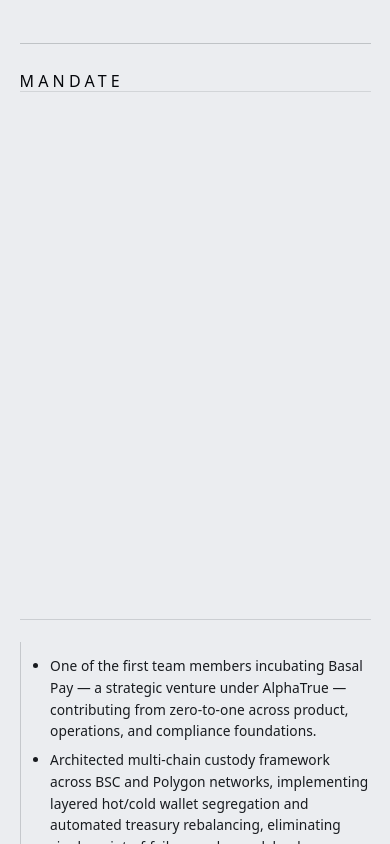
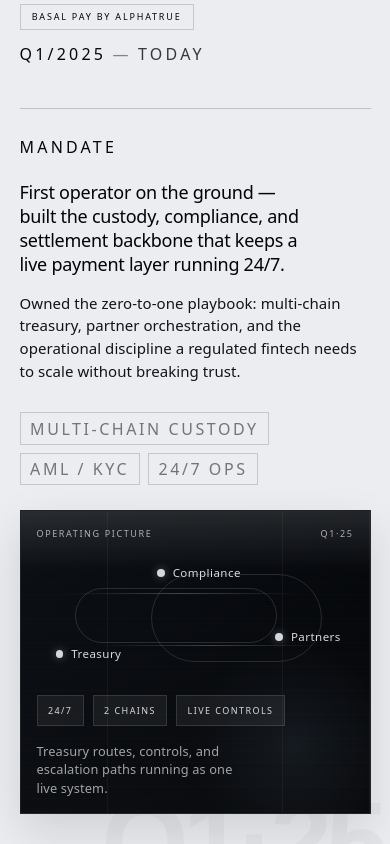
Before and after one commit to khoaskrt/Khoa-Portfolio, a React (Vite) app: page / in a window 390 px wide. Shown: the part 3680-4524 px from the top of the page. Built offline with nearby package versions, Linux system fonts and the light colour scheme; the HTML template or start-up script is replaced by a standard one; a web font is replaced by a local one.

Commit message:
update 22/05

```diff
--- a/src/sections/work-experience/WorkExperienceSection.tsx
+++ b/src/sections/work-experience/WorkExperienceSection.tsx
@@ -1,4 +1,4 @@
-import { useState, useEffect, useRef } from 'react';
+import React, { useState, useEffect, useRef } from 'react';
 import gsap from 'gsap';
 import { ScrollTrigger } from 'gsap/ScrollTrigger';
 import { workExperienceContent } from './content';
@@ -13,8 +13,8 @@ type WorkExperienceSectionProps = {
 
 const chapterBgs = [
   'oklch(0.945 0.005 255)',
-  'oklch(0.885 0.005 255)',
-  'oklch(0.825 0.006 255)',
+  '#818181',
+  '#3F3F3F',
 ];
 
 export function WorkExperienceSection({ transitionProgress = 0 }: WorkExperienceSectionProps) {
@@ -134,36 +134,51 @@ export function WorkExperienceSection({ transitionProgress = 0 }: WorkExperience
   );
 }
 
-type ChapterCardProps = {
-  key?: string;
+type ChapterCardProps = React.ComponentProps<'article'> & {
   chapter: (typeof workExperienceContent.chapters)[number];
   index: number;
   bgColor: string;
 };
 
 function ChapterCard({ chapter, index, bgColor }: ChapterCardProps) {
+  const [lead, support] = chapter.operative;
+  const isDark = index >= 1;
+
   return (
     <article
       className="work-chapter"
+      {...(isDark && { 'data-cursor-dark': '' })}
       style={{
         position: 'relative',
         isolation: 'isolate',
         overflow: 'hidden',
         background: bgColor,
-        color: index === 2 ? 'oklch(0.10 0.01 255)' : 'oklch(0.13 0.01 255)',
+        color: isDark ? '#FFFFFF' : 'oklch(0.13 0.01 255)',
         paddingInline: 'var(--layout-padding)',
+        width: '100%',
+        maxWidth: '100dvw',
+        boxSizing: 'border-box',
         minHeight: '100vh',
         display: 'flex',
         flexDirection: 'column',
         justifyContent: 'center',
         paddingTop: 'clamp(3.5rem, 8vh, 6.5rem)',
         paddingBottom: 'clamp(2.5rem, 5vh, 4rem)',
+        ...(isDark && {
+          '--day-heading': '#FFFFFF',
+          '--day-body': '#FFFFFF',
+          '--day-secondary': index === 2 ? '#FFFFFF' : 'rgba(255,255,255,0.92)',
+          '--day-muted': index === 2 ? 'rgba(255,255,255,0.7)' : 'rgba(255,255,255,0.65)',
+          '--day-faint': 'rgba(255,255,255,0.5)',
+          '--day-signal-text': 'rgba(255,255,255,0.6)',
+          '--day-stamp-border': 'rgba(255,255,255,0.3)',
+        } as React.CSSProperties),
       }}
     >
       {index > 0 && (
         <div
           className="pointer-events-none absolute inset-x-[var(--layout-padding)] top-0 h-px"
-          style={{ background: 'oklch(0.78 0.01 255 / 0.5)' }}
+          style={{ background: isDark ? 'rgba(255,255,255,0.2)' : 'oklch(0.78 0.01 255 / 0.5)' }}
         />
       )}
 
@@ -173,7 +188,7 @@ function ChapterCard({ chapter, index, bgColor }: ChapterCardProps) {
           right: 'clamp(0.5rem, 2vw, 2rem)',
           bottom: '-1.5rem',
           fontSize: 'clamp(7rem, 22vw, 18rem)',
-          opacity: 0.028,
+          opacity: isDark ? 0.06 : 0.028,
           zIndex: 0,
           whiteSpace: 'nowrap',
         }}
@@ -182,7 +197,6 @@ function ChapterCard({ chapter, index, bgColor }: ChapterCardProps) {
         {chapter.era}
       </div>
 
-      {/* HEADER */}
       <div className="relative z-2 flex items-start justify-between gap-6">
         <div className="work-title-block flex flex-col" style={{ gap: 'clamp(1.25rem, 2.5vh, 2rem)', flex: '1 1 0%' }}>
           <h3
@@ -195,7 +209,7 @@ function ChapterCard({ chapter, index, bgColor }: ChapterCardProps) {
             <span className="work-stamp inline-flex items-center border border-[var(--day-stamp-border)] bg-transparent px-[0.7rem] py-[0.32rem] text-[var(--text-label)] font-normal tracking-[0.2em] uppercase text-[var(--day-muted)] whitespace-nowrap">
               {chapter.company}
             </span>
-            <div className="flex items-center gap-[0.4rem] text-[var(--text-label)] font-light tracking-[0.22em] uppercase text-[var(--day-signal-text)]">
+            <div className="flex items-center gap-[0.4rem] text-[var(--text-label)] font-light tracking-[0.2em] uppercase text-[var(--day-signal-text)]">
               <span>{chapter.periodFrom}</span>
               <span className="opacity-45" aria-hidden="true">—</span>
               <span className="text-[var(--day-muted)]">{chapter.periodTo}</span>
@@ -203,7 +217,7 @@ function ChapterCard({ chapter, index, bgColor }: ChapterCardProps) {
           </div>
         </div>
         <span
-          className="work-chap-num m-0 shrink-0 select-none font-display font-bold leading-[0.88] tracking-[-0.04em] text-[oklch(0.58_0.01_255/0.72)]"
+          className={`work-chap-num m-0 shrink-0 select-none font-display font-bold leading-[0.88] tracking-[-0.04em] ${isDark ? 'text-[rgba(255,255,255,0.4)]' : 'text-[oklch(0.58_0.01_255/0.72)]'}`}
           style={{ fontSize: 'var(--text-headline)' }}
           aria-hidden="true"
         >
@@ -211,9 +225,8 @@ function ChapterCard({ chapter, index, bgColor }: ChapterCardProps) {
         </span>
       </div>
 
-      {/* Divider */}
       <div
-        className="h-px bg-[oklch(0.55_0.01_255/0.35)]"
+        className={`h-px ${isDark ? 'bg-[rgba(255,255,255,0.2)]' : 'bg-[oklch(0.55_0.01_255/0.35)]'}`}
         style={{
           marginTop: 'clamp(2.5rem, 5vh, 4rem)',
           marginBottom: 'clamp(1.75rem, 3.5vh, 2.75rem)',
@@ -221,77 +234,104 @@ function ChapterCard({ chapter, index, bgColor }: ChapterCardProps) {
         aria-hidden="true"
       />
 
-      {/* BODY */}
-      <div className="work-card-body relative z-2 flex flex-wrap items-start">
-        <span className="work-card-label shrink-0 text-[var(--text-label)] font-light tracking-[0.26em] uppercase text-[var(--day-signal-text)] leading-none">
+      <div className="work-card-body relative z-2">
+        <div className="work-card-narrative">
+          <span className="work-card-label text-[var(--text-label)] font-light tracking-[0.2em] uppercase text-[var(--day-signal-text)] leading-none">
             Mandate
           </span>
 
-        <div className="work-card-text flex flex-col gap-[0.9rem]">
-          {chapter.operative.map((text, i) => (
+          <div className="work-card-text flex flex-col">
             <p
-              key={i}
-              className="work-operative m-0 font-body leading-[1.5] tracking-[0.004em] text-[var(--day-body)]"
+              className="work-operative m-0 font-body leading-[1.34] tracking-[-0.015em] text-[var(--day-heading)]"
+              style={{ fontSize: 'var(--text-quote)', textWrap: 'balance' }}
+            >
+              {lead}
+            </p>
+            {support && (
+              <p
+                className="work-operative-support m-0 font-body leading-[1.52] tracking-[0.004em] text-[var(--day-body)]"
                 style={{ fontSize: 'var(--text-body)', textWrap: 'pretty' }}
               >
-              {text}
+                {support}
               </p>
+            )}
+          </div>
+
+          {chapter.shift && (
+            <div className="work-card-shift flex flex-col">
+              <span className="text-[var(--text-label)] font-light tracking-[0.2em] uppercase text-[var(--day-signal-text)] leading-none">
+                The shift
+              </span>
+              <p
+                className="m-0 font-body leading-[1.52] tracking-[0.004em] text-[var(--day-secondary)]"
+                style={{ fontSize: 'var(--text-body)', textWrap: 'pretty' }}
+              >
+                {chapter.shift}
+              </p>
+            </div>
+          )}
+
+          {chapter.signals.length > 0 && (
+            <div className="work-card-signals flex flex-wrap gap-[0.5rem]">
+              {chapter.signals.map((signal) => (
+                <span
+                  key={signal}
+                  className="work-signal-tag inline-flex items-center border px-[0.6rem] py-[0.2rem] text-[var(--text-label)] font-light tracking-[0.16em] uppercase"
+                  style={{
+                    borderColor: isDark ? 'rgba(255,255,255,0.2)' : 'oklch(0.55 0.01 255 / 0.3)',
+                    color: isDark ? 'rgba(255,255,255,0.55)' : 'oklch(0.45 0.01 255 / 0.8)',
+                  }}
+                >
+                  {signal}
+                </span>
+              ))}
+            </div>
+          )}
+        </div>
+
+        <div className="work-card-visual">
+          {'image' in chapter && chapter.image ? (
+            <div className="work-visual-photo">
+              <img
+                src={chapter.image.src}
+                alt={chapter.image.alt}
+                loading="lazy"
+              />
+            </div>
+          ) : (
+            <div className="work-visual-frame">
+              <div className="work-visual-noise" aria-hidden="true" />
+              <div className="work-visual-topline">
+                <span>{chapter.visual.eyebrow}</span>
+                <span>{chapter.era}</span>
+              </div>
+
+              <div className="work-visual-stage" aria-hidden="true">
+                <div className="work-visual-orbit work-visual-orbit-a" />
+                <div className="work-visual-orbit work-visual-orbit-b" />
+                <div className="work-visual-line work-visual-line-a" />
+                <div className="work-visual-line work-visual-line-b" />
+
+                {chapter.visual.nodes.map((node, nodeIndex) => (
+                  <div
+                    key={node}
+                    className={`work-visual-node work-visual-node-${nodeIndex + 1}`}
+                  >
+                    <span className="work-visual-node-dot" />
+                    <span>{node}</span>
+                  </div>
                 ))}
               </div>
 
-        <div className="work-card-keys flex flex-col gap-5">
-          <ul className="work-keys m-0 flex list-none flex-col gap-[0.7rem] p-0">
-            {chapter.keyPoints.map((point, i) => (
-              <li
-                key={i}
-                className="relative pl-5 font-sans font-normal leading-[1.5] tracking-[0.004em] text-[var(--day-secondary)]"
-                style={{ fontSize: 'var(--text-small)' }}
-              >
-                <span className="absolute left-0 top-0 font-light text-[oklch(0.45_0.01_255)]">—</span>
-                {point}
-              </li>
-            ))}
-          </ul>
-          <div className="flex flex-wrap gap-x-[0.9rem] gap-y-[0.3rem]">
-            {chapter.signals.map((signal) => (
-              <span
-                key={signal}
-                className="text-[var(--text-label)] font-light tracking-[0.16em] uppercase text-[var(--day-signal-text)] whitespace-nowrap"
-              >
-                [ {signal} ]
-              </span>
+              <div className="work-visual-metrics">
+                {chapter.visual.metrics.map((metric) => (
+                  <span key={metric}>{metric}</span>
                 ))}
               </div>
+
+              <p className="work-visual-caption m-0">{chapter.visual.caption}</p>
             </div>
-      </div>
-
-      {/* BRIEF */}
-      <div
-        className="work-card-brief border-t border-[oklch(0.55_0.01_255/0.25)]"
-        style={{
-          marginTop: 'clamp(2rem, 4vh, 3rem)',
-          paddingTop: 'clamp(1.25rem, 2.5vh, 2rem)',
-        }}
-      >
-        <div className="flex flex-col gap-3 border-l border-[oklch(0.55_0.01_255/0.3)]" style={{ padding: '0.85rem 0 0.5rem clamp(0.75rem, 2vw, 1.5rem)' }}>
-          <ul className="m-0 flex list-disc flex-col gap-[0.45rem] pl-[1.1rem] text-[0.86rem] font-light leading-[1.58] tracking-[0.004em] text-[var(--day-secondary)]">
-            {chapter.bullets.map((bullet, i) => (
-              <li key={i}>{bullet}</li>
-            ))}
-          </ul>
-          <div className="flex flex-wrap gap-x-[1.1rem] gap-y-[0.4rem] text-[var(--text-label)] font-normal uppercase tracking-[0.18em] text-[var(--day-muted)]">
-            {chapter.links.map((link) => (
-              <a
-                key={link.href}
-                href={link.href}
-                target="_blank"
-                rel="noreferrer"
-                className="underline decoration-[oklch(0.55_0.01_255/0.5)] underline-offset-[3px] hover:text-[var(--day-heading)]"
-              >
-                {link.label}
-              </a>
-            ))}
-          </div>
+          )}
         </div>
       </div>
     </article>
--- a/src/sections/work-experience/content.ts
+++ b/src/sections/work-experience/content.ts
@@ -1,3 +1,5 @@
+import workProductDevImg from '../../assets/images/work-product-dev.jpg';
+
 export const workExperienceContent = {
   id: 'works',
   headerLabel: 'Work Experience',
@@ -14,11 +16,18 @@ export const workExperienceContent = {
         'First operator on the ground — built the custody, compliance, and settlement backbone that keeps a live payment layer running 24/7.',
         'Owned the zero-to-one playbook: multi-chain treasury, partner orchestration, and the operational discipline a regulated fintech needs to scale without breaking trust.',
       ],
+      shift: '',
       keyPoints: [
         'Architected multi-chain custody across BSC & Polygon — layered hot/cold wallet segregation eliminating single-point-of-failure under peak load.',
         'Standardized incident, reconciliation, and dispute playbooks; instituted SLOs that improved settlement consistency and audit readiness.',
         'Orchestrated PSP, KYC/AML, and banking partners alongside Tech, Compliance & Treasury squads across 24/7 operations.',
       ],
+      visual: {
+        eyebrow: 'Operating picture',
+        caption: 'Treasury routes, controls, and escalation paths running as one live system.',
+        metrics: ['24/7', '2 chains', 'live controls'],
+        nodes: ['Treasury', 'Compliance', 'Partners'],
+      },
       signals: ['Multi-chain custody', 'AML / KYC', '24/7 ops'],
       bullets: [
         'One of the first team members incubating Basal Pay — a strategic venture under AlphaTrue — contributing from zero-to-one across product, operations, and compliance foundations.',
@@ -45,11 +54,19 @@ export const workExperienceContent = {
         'Shaped the product bets that seeded AlphaTrue\'s fintech expansion — translating business ambition into scoped, sequenced delivery.',
         'Sat at the seam between business intent and engineering execution, keeping product tracks honest to scope, sequence, and the realities of a live market.',
       ],
+      shift: '',
       keyPoints: [
         'Owned discovery-to-delivery workflows for selected product tracks — from problem definition through scoped release sequencing.',
         'Aligned business priorities with product scope and release sequencing across multiple cross-functional pods.',
         'Supported go-to-market coordination — sequencing launches with operations, compliance, and partner readiness.',
       ],
+      image: { src: workProductDevImg, alt: 'Khoa presenting market research at Vietnam Blockchain Association' },
+      visual: {
+        eyebrow: 'Planning picture',
+        caption: 'Business intent translated into sequence, ownership, and release readiness.',
+        metrics: ['0→1 scope', 'cross-pod', 'launch prep'],
+        nodes: ['Intent', 'Roadmap', 'Delivery'],
+      },
       signals: ['Discovery → delivery', 'Go-to-market', 'Fintech product'],
       bullets: [
         'Owned discovery-to-delivery workflows for selected product tracks.',
@@ -72,11 +89,18 @@ export const workExperienceContent = {
         'Turned Vietnam\'s fragmented Web3 signals into policy-grade intelligence that moved multi-stakeholder conversations forward.',
         'Sat between operators, regulators, and ecosystem builders — translating ground-truth into reports that practitioners and policymakers could actually act on.',
       ],
+      shift: '',
       keyPoints: [
         'Built strategic reports used in multi-stakeholder working sessions across regulators, operators, and ecosystem builders.',
         'Translated fragmented ecosystem signals into actionable fintech and policy intelligence for Vietnam\'s Web3 landscape.',
         'Coordinated domain experts, operators, and policy-side partners across long-running research cycles.',
       ],
+      visual: {
+        eyebrow: 'Research picture',
+        caption: 'Signals condensed into operator-grade narratives for policy and ecosystem dialogue.',
+        metrics: ['reports', 'ecosystem map', 'working groups'],
+        nodes: ['Signals', 'Synthesis', 'Stakeholders'],
+      },
       signals: ['Ecosystem mapping', 'Policy research', 'Web3 Vietnam'],
       bullets: [
         'Built strategic reports used in multi-stakeholder working sessions.',
--- a/src/sections/work-experience/styles.css
+++ b/src/sections/work-experience/styles.css
@@ -1,40 +1,275 @@
-/* Work Experience — layout + GSAP-driven animation */
-
-/* ═══════════════════════════════════════════
-   1. Card body layout (desktop defaults)
-   ═══════════════════════════════════════════ */
+/* Work Experience — editorial chapter layout */
 
 .work-card-body {
-  gap: clamp(1.5rem, 3vw, 2.5rem);
+  display: grid;
+  grid-template-columns: minmax(0, 1.2fr) minmax(min(18rem, 38%), 0.8fr);
+  grid-template-areas:
+    "narrative visual";
+  align-items: start;
+  column-gap: clamp(2rem, 4vw, 4rem);
+  max-width: 100%;
+}
+
+.work-card-narrative {
+  grid-area: narrative;
+  display: flex;
+  flex-direction: column;
+  gap: clamp(1.5rem, 3vh, 2.25rem);
+  max-width: 40rem;
 }
 
 .work-card-label {
-  width: clamp(5rem, 12%, 8rem);
-  padding-top: 0.35rem;
+  padding-top: 0;
 }
 
 .work-card-text {
-  flex: 1 1 22%;
-  min-width: 16rem;
+  gap: clamp(0.8rem, 1.8vh, 1.2rem);
 }
 
-.work-card-keys {
-  flex: 1 1 22%;
-  min-width: 14rem;
+.work-card-shift {
+  gap: clamp(0.6rem, 1.2vh, 0.85rem);
 }
 
-.work-card-brief {
-  max-width: 65%;
-  margin-left: clamp(5rem, 12%, 8rem);
+.work-card-signals {
+  padding-top: clamp(0.25rem, 0.5vh, 0.5rem);
 }
 
-/* ═══════════════════════════════════════════
-   3. Responsive — Mobile: < 640px
-   ═══════════════════════════════════════════ */
+.work-card-visual {
+  grid-area: visual;
+  align-self: end;
+  justify-self: end;
+  width: min(100%, clamp(17rem, 30vw, 28rem));
+}
+
+.work-visual-photo {
+  position: relative;
+  overflow: hidden;
+  aspect-ratio: 3 / 2;
+}
+
+.work-visual-photo img {
+  width: 100%;
+  height: 100%;
+  object-fit: cover;
+  display: block;
+  filter: grayscale(0.15);
+}
+
+.work-visual-frame {
+  position: relative;
+  overflow: hidden;
+  min-height: clamp(15rem, 28vw, 22rem);
+  border: 1px solid oklch(0.52 0.01 255 / 0.28);
+  background:
+    radial-gradient(circle at 78% 78%, oklch(0.24 0.022 252 / 0.58), transparent 28%),
+    linear-gradient(145deg, oklch(0.17 0.012 255), oklch(0.09 0.01 255));
+  box-shadow: 0 18px 44px oklch(0.1 0.01 255 / 0.12);
+  padding: clamp(1rem, 2vw, 1.4rem);
+}
+
+.work-visual-frame::before {
+  content: "";
+  position: absolute;
+  inset: 0;
+  background:
+    linear-gradient(180deg, oklch(1 0 0 / 0.12), transparent 20%),
+    repeating-linear-gradient(
+      90deg,
+      transparent 0,
+      transparent calc(25% - 1px),
+      oklch(1 0 0 / 0.045) calc(25% - 1px),
+      oklch(1 0 0 / 0.045) 25%
+    );
+  pointer-events: none;
+}
+
+.work-visual-noise {
+  position: absolute;
+  inset: 0;
+  background:
+    linear-gradient(180deg, transparent 0%, oklch(1 0 0 / 0.03) 100%),
+    repeating-linear-gradient(
+      180deg,
+      transparent 0,
+      transparent 11px,
+      oklch(1 0 0 / 0.02) 12px
+    );
+  mix-blend-mode: screen;
+  pointer-events: none;
+}
+
+.work-visual-topline,
+.work-visual-metrics,
+.work-visual-caption,
+.work-visual-node {
+  position: relative;
+  z-index: 1;
+}
+
+.work-visual-topline {
+  display: flex;
+  justify-content: space-between;
+  gap: 1rem;
+  color: oklch(0.82 0.008 255 / 0.88);
+  font-size: var(--text-label);
+  font-weight: 300;
+  letter-spacing: 0.18em;
+  text-transform: uppercase;
+}
+
+.work-visual-stage {
+  position: relative;
+  z-index: 1;
+  min-height: clamp(8rem, 13vw, 10rem);
+  margin-top: clamp(1.15rem, 2vh, 1.75rem);
+}
+
+.work-visual-orbit,
+.work-visual-line {
+  position: absolute;
+  border-color: oklch(0.92 0.01 255 / 0.14);
+}
+
+.work-visual-orbit {
+  border-style: solid;
+  border-width: 1px;
+  border-radius: 999px;
+}
+
+.work-visual-orbit-a {
+  inset: 12% 10% 14% 36%;
+}
+
+.work-visual-orbit-b {
+  inset: 24% 24% 30% 12%;
+}
+
+.work-visual-line {
+  height: 1px;
+  background: linear-gradient(90deg, transparent, oklch(0.95 0.01 255 / 0.24), transparent);
+}
+
+.work-visual-line-a {
+  left: 10%;
+  right: 18%;
+  top: 28%;
+}
+
+.work-visual-line-b {
+  left: 20%;
+  right: 10%;
+  bottom: 28%;
+}
+
+.work-visual-node {
+  position: absolute;
+  display: inline-flex;
+  align-items: center;
+  gap: 0.5rem;
+  color: oklch(0.94 0.008 255 / 0.92);
+  font-size: clamp(0.7rem, 0.78vw, 0.86rem);
+  letter-spacing: 0.04em;
+}
+
+.work-visual-node-1 {
+  left: 6%;
+  bottom: 14%;
+}
+
+.work-visual-node-2 {
+  left: 38%;
+  top: 4%;
+}
+
+.work-visual-node-3 {
+  right: 4%;
+  bottom: 28%;
+}
+
+.work-visual-node-dot {
+  width: 0.48rem;
+  height: 0.48rem;
+  border-radius: 999px;
+  background: oklch(0.88 0.01 255);
+  box-shadow: 0 0 10px oklch(0.95 0.01 255 / 0.38);
+  flex: 0 0 auto;
+}
+
+.work-visual-metrics {
+  display: flex;
+  flex-wrap: wrap;
+  gap: 0.55rem;
+  margin-top: clamp(1rem, 1.8vh, 1.4rem);
+}
+
+.work-visual-metrics span {
+  display: inline-flex;
+  align-items: center;
+  min-height: 1.9rem;
+  border: 1px solid oklch(1 0 0 / 0.12);
+  background: oklch(1 0 0 / 0.06);
+  padding: 0.2rem 0.65rem;
+  color: oklch(0.96 0.008 255 / 0.88);
+  font-size: var(--text-label);
+  font-weight: 300;
+  letter-spacing: 0.16em;
+  text-transform: uppercase;
+  white-space: nowrap;
+}
+
+.work-visual-caption {
+  max-width: 30ch;
+  margin-top: clamp(1rem, 1.8vh, 1.3rem);
+  color: oklch(0.82 0.008 255 / 0.82);
+  font-size: clamp(0.8rem, 0.82vw, 0.92rem);
+  line-height: 1.45;
+  letter-spacing: 0.01em;
+}
+
+/* ── Tablet: single-column card body ── */
+
+@media (max-width: 1023px) {
+  .work-chapter {
+    min-height: auto;
+    padding-top: clamp(3rem, 7vh, 5rem);
+    padding-bottom: clamp(2.5rem, 5vh, 3.5rem);
+  }
+
+  .work-card-body {
+    grid-template-columns: 1fr;
+    grid-template-areas:
+      "narrative"
+      "visual";
+    row-gap: clamp(1.5rem, 3vw, 2rem);
+  }
+
+  .work-card-narrative {
+    max-width: none;
+  }
+
+  .work-card-visual {
+    justify-self: stretch;
+    width: 100%;
+  }
+
+  .work-visual-frame {
+    min-height: clamp(13rem, 48vw, 18rem);
+  }
+}
+
+/* ── Mobile ── */
 
 @media (max-width: 639px) {
+  .work-header {
+    padding-top: clamp(4rem, 8vh, 6rem);
+  }
+
+  .work-lead h2 {
+    font-size: clamp(2rem, calc(0.39rem + 4.29vw), 3.5rem);
+  }
+
   .work-chapter {
-    min-height: auto !important;
+    min-height: auto;
     padding-top: clamp(2.5rem, 6vh, 4rem);
     padding-bottom: clamp(2rem, 4vh, 3rem);
   }
@@ -44,89 +279,15 @@
   }
 
   .work-chap-num {
-    font-size: clamp(1.8rem, calc(0.28rem + 4.06vw), 2.8rem) !important;
+    font-size: clamp(1.8rem, calc(0.28rem + 4.06vw), 2.8rem);
     align-self: flex-start;
   }
 
-  .work-card-body {
-    flex-direction: column;
-    gap: clamp(1.25rem, 4vw, 1.75rem);
+  .work-visual-stage {
+    min-height: 7.5rem;
   }
 
-  .work-card-label {
-    width: auto;
-    padding-top: 0;
-    padding-bottom: 0.15rem;
-    border-bottom: 1px solid oklch(0.55 0.01 255 / 0.2);
-  }
-
-  .work-card-text {
-    flex: 1 1 100%;
-    min-width: 0;
-  }
-
-  .work-card-keys {
-    flex: 1 1 100%;
-    min-width: 0;
-  }
-
-  .work-card-brief {
-    max-width: 100%;
-    margin-left: 0;
-  }
-
-  .work-header {
-    padding-top: clamp(4rem, 8vh, 6rem) !important;
-  }
-
-  .work-lead h2 {
-    font-size: clamp(2rem, calc(0.39rem + 4.29vw), 3.5rem) !important;
+  .work-visual-node {
+    font-size: 0.72rem;
   }
 }
-
-/* ═══════════════════════════════════════════
-   4. Responsive — Tablet: 640px – 1023px
-   ═══════════════════════════════════════════ */
-
-@media (min-width: 640px) and (max-width: 1023px) {
-  .work-chapter {
-    min-height: auto !important;
-    padding-top: clamp(3rem, 7vh, 5rem);
-    padding-bottom: clamp(2.5rem, 5vh, 3.5rem);
-  }
-
-  .work-title-block h3.work-title {
-    font-size: clamp(2.5rem, calc(1.18rem + 3.31vw), 4.5rem);
-  }
-
-  .work-chap-num {
-    font-size: clamp(2.5rem, calc(0.71rem + 4.47vw), 5rem) !important;
-  }
-
-  .work-card-body {
-    flex-wrap: wrap;
-    gap: clamp(1.25rem, 2.5vw, 2rem);
-  }
-
-  .work-card-label {
-    width: 100%;
-    padding-top: 0;
-    padding-bottom: 0.25rem;
-    border-bottom: 1px solid oklch(0.55 0.01 255 / 0.15);
-  }
-
-  .work-card-text {
-    flex: 1 1 45%;
-    min-width: 12rem;
-  }
-
-  .work-card-keys {
-    flex: 1 1 45%;
-    min-width: 12rem;
-  }
-
-  .work-card-brief {
-    max-width: 85%;
-    margin-left: 0;
-  }
-}
```
Also changed, not shown: src/components/CustomCursor.tsx (+16 -1 lines), src/sections/moment-recap/MomentRecapSection.tsx (+2 -10 lines), 1 other file (tests, documents, lock files or other folders). Lines whose indentation alone changed are shown as unchanged.
